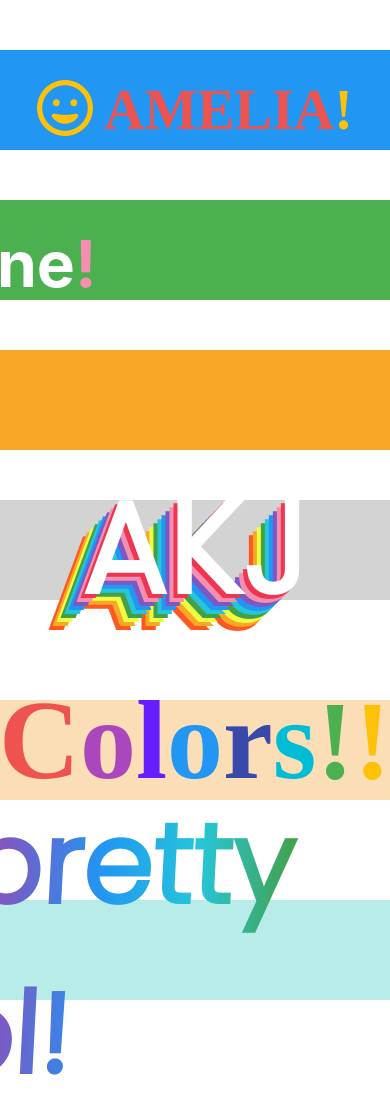
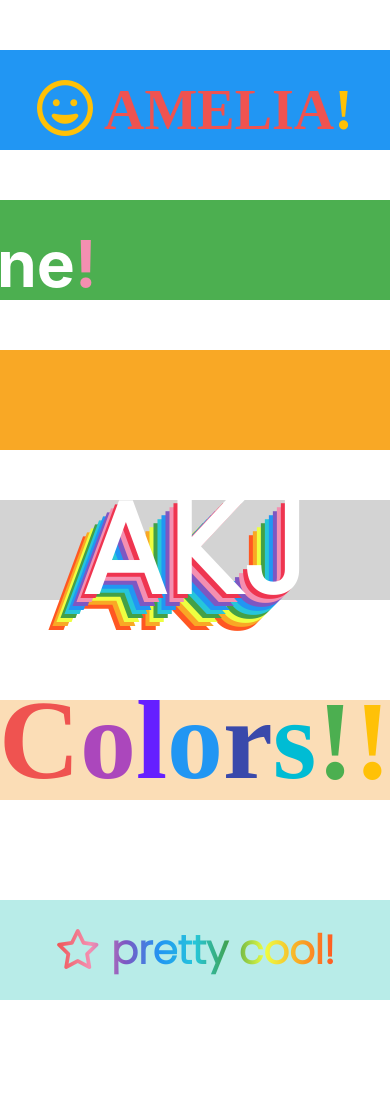
Before and after one commit to katarzyna-kw/css-animation-fun, a React (Create React App) app: page / in a window 390 px wide. Shown: the top 1114 px of the page. After the commit the page ends 1050 px from the top, so only its background shows below. Built offline with nearby package versions, Linux system fonts and the light colour scheme; a web font is replaced by a local one.

Commit message:
media query for mobile in Gradient.css

```diff
--- a/src/components/Gradient.css
+++ b/src/components/Gradient.css
@@ -16,8 +16,16 @@
 
   .Gradient h1 {
     font-size: 3.5em;
-    transform: scale(2) skew(-3deg);
+    transform: scale (2) skew(-3deg);
     background: linear-gradient(to right, #ef5350, #f48fb1, #7e57c2, #2196f3, #26c6da, #43a047, #eeff41, #f9a825, #ff5722);
     -webkit-background-clip: text;
     -webkit-text-fill-color: transparent;
   }
+
+  @media (max-width: 600px) {
+    .Gradient h1 {
+      font-size: 2.5rem;
+      transform: scale (1) skew(-3deg);
+
+    }
+  }
```
